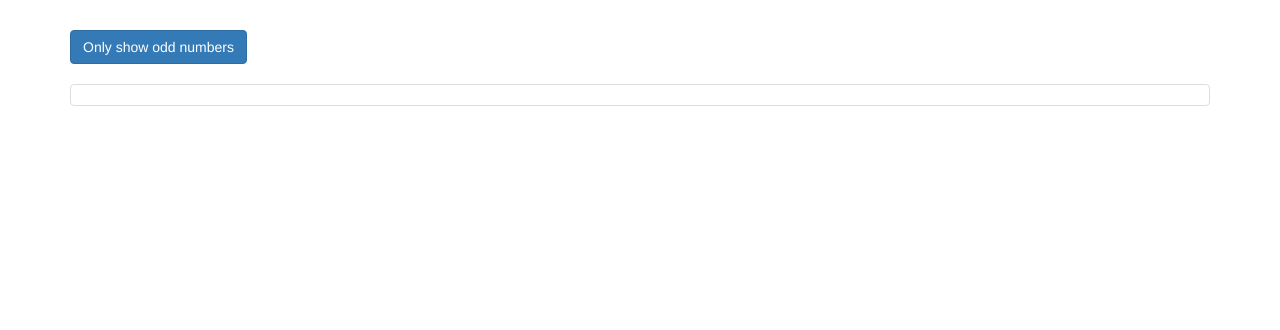
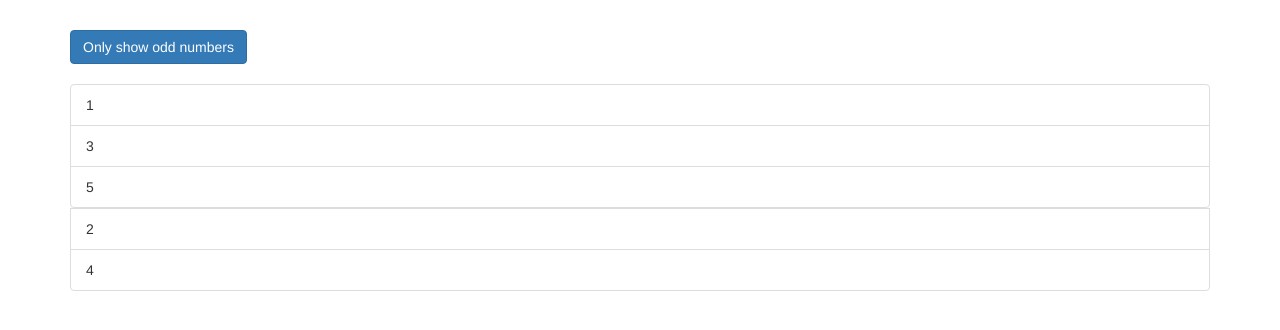
Before and after one commit to thelensguy/Angular-directives, an Angular app: page / in a window 1280 px wide. Shown: the top 330 px of the page. Built offline with nearby package versions, Linux system fonts and the light colour scheme.

Commit message:
Added ngFor and added properties

```diff
--- a/src/app/app.component.html
+++ b/src/app/app.component.html
@@ -1,13 +1,19 @@
 <div class="container">
   <div class="row">
     <div class="col-xs-12">
-      <button
-        class="btn btn-primary"
-        (click)="onlyOdd = !onlyOdd">Only show odd numbers</button>
-      <br><br>
+      <button class="btn btn-primary" (click)="onlyOdd = !onlyOdd">
+        Only show odd numbers
+      </button>
+      <br /><br />
       <ul class="list-group">
-        <li
-          class="list-group-item">
+        <div>
+          <li class="list-group-item" *ngFor="let odd of oddNumbers">
+            {{ odd }}
+          </li>
+        </div>
+
+        <li class="list-group-item" *ngFor="let even of evenNumbers">
+          {{ even }}
         </li>
       </ul>
       <ng-template [ngIf]="onlyOdd">
--- a/src/app/app.component.ts
+++ b/src/app/app.component.ts
@@ -1,11 +1,13 @@
-import { Component } from '@angular/core';
+import { Component } from "@angular/core";
 
 @Component({
-  selector: 'app-root',
-  templateUrl: './app.component.html',
-  styleUrls: ['./app.component.css']
+  selector: "app-root",
+  templateUrl: "./app.component.html",
+  styleUrls: ["./app.component.css"],
 })
 export class AppComponent {
-  numbers = [1, 2, 3, 4, 5];
+  // numbers = [1, 2, 3, 4, 5];
+  oddNumbers = [1, 3, 5];
+  evenNumbers = [2, 4];
   onlyOdd = false;
 }
```
Also changed, not shown: package.json (+4 -4 lines), 1 other file (tests, documents, lock files or other folders).
